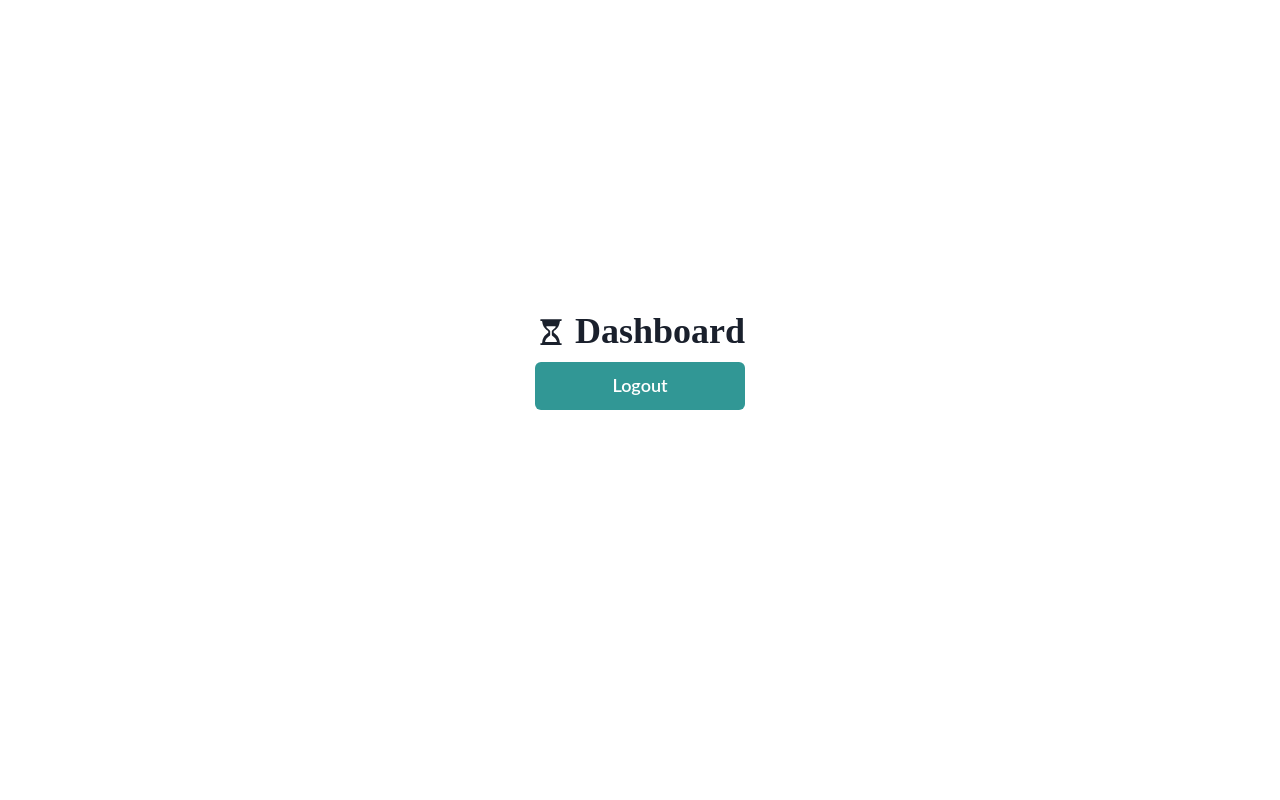
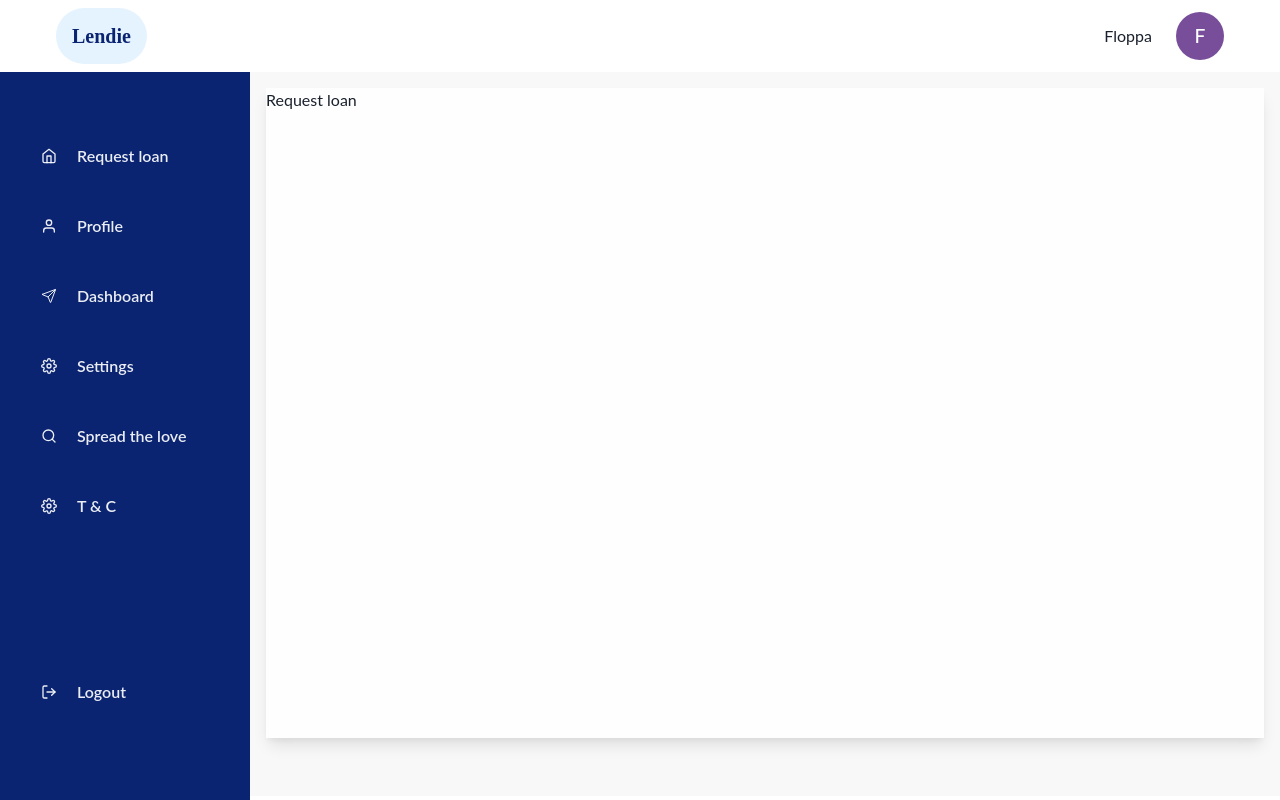
Before and after one commit to Abdul-Asa/Lendie-Loan-App, a React (Create React App) app: page /user/home in a window 1280 px wide. Built offline with nearby package versions, Linux system fonts and the light colour scheme; sample sign-in values are in the browser's storage.

Commit message:
done layout

```diff
--- /dev/null
+++ b/src/components/dashboard/SideBar.js
@@ -0,0 +1,172 @@
+import React from 'react';
+import {
+  Avatar,
+  Box,
+  Flex,
+  HStack,
+  Text,
+  WrapItem,
+  Container,
+  Button,
+  Stack,
+  Spinner,
+  AlertDialog,
+  AlertDialogHeader,
+  AlertDialogOverlay,
+  AlertDialogContent,
+  Center,
+} from '@chakra-ui/react';
+import { FiHome, FiSettings, FiSearch, FiUser, FiLogOut } from 'react-icons/fi';
+import { IoPaperPlaneOutline } from 'react-icons/io5';
+import { useRouteMatch, useHistory } from 'react-router-dom';
+import { removeUser } from '../../utils/LocalStorage';
+
+const SideBar = ({ ...rest }) => {
+  const [isOpen, setIsOpen] = React.useState(false);
+  let { path } = useRouteMatch();
+  const history = useHistory();
+
+  return (
+    <Box
+      w="250px"
+      bg="brand.300"
+      color="whiteAlpha.900"
+      pos="fixed"
+      h="full"
+      mt={[0, 0, '72px']}
+      {...rest}
+    >
+      <Flex
+        h="20"
+        alignItems="center"
+        mx="8"
+        justifyContent="space-between"
+        display={['flex', 'none']}
+      >
+        <HStack
+          marginTop="10"
+          marginBottom="5"
+          height="fit-content"
+          borderRadius="lg"
+          _hover={{ background: 'gray.100' }}
+          padding="2"
+          as="button"
+        >
+          <WrapItem>
+            <Avatar size="md" name="Floppa" />
+          </WrapItem>
+          <WrapItem mx="10">
+            <Container maxW="200px">
+              <Text fontSize="md">Floppa</Text>
+            </Container>
+          </WrapItem>
+        </HStack>
+      </Flex>
+      <Flex
+        direction="column"
+        align="center"
+        justifyContent="space-between"
+        h="80vh"
+      >
+        <Stack mt="16" w="100%" align="center" spacing="30px">
+          <Button
+            width="80%"
+            align="left"
+            justifyContent="flex-start"
+            as="a"
+            href={`${path}/`}
+            textDecoration="none"
+            bg="transparent"
+          >
+            <FiHome /> <Text mx="5">Request loan</Text>
+          </Button>
+          <Button
+            width="80%"
+            align="left"
+            as="a"
+            href={`${path}/profile`}
+            textDecoration="none"
+            justifyContent="flex-start"
+            bg="transparent"
+          >
+            <FiUser /> <Text mx="5">Profile</Text>
+          </Button>
+          <Button
+            width="80%"
+            align="left"
+            justifyContent="flex-start"
+            as="a"
+            href={`${path}/overview`}
+            textDecoration="none"
+            bg="transparent"
+          >
+            <IoPaperPlaneOutline /> <Text mx="5">Dashboard</Text>
+          </Button>
+          <Button
+            width="80%"
+            align="left"
+            justifyContent="flex-start"
+            bg="transparent"
+            as="a"
+            href={`${path}/settings`}
+            textDecoration="none"
+          >
+            <FiSettings /> <Text mx="5">Settings</Text>
+          </Button>
+          <Button
+            width="80%"
+            align="left"
+            justifyContent="flex-start"
+            bg="transparent"
+            as="a"
+            href={`${path}/share`}
+            textDecoration="none"
+          >
+            <FiSearch /> <Text mx="5">Spread the love</Text>
+          </Button>
+          <Button
+            width="80%"
+            align="left"
+            justifyContent="flex-start"
+            bg="transparent"
+            as="a"
+            href={`${path}/terms&conditions`}
+            textDecoration="none"
+          >
+            <FiSettings /> <Text mx="5">T & C</Text>
+          </Button>
+        </Stack>
+        <Button
+          width="80%"
+          align="left"
+          justifyContent="flex-start"
+          bg="transparent"
+          onClick={() => {
+            setIsOpen(true);
+            removeUser();
+            setTimeout(() => {
+              setIsOpen(false);
+              history.push('/');
+            }, 1000);
+          }}
+        >
+          <FiLogOut /> <Text mx="5">Logout</Text>
+          <AlertDialog isOpen={isOpen}>
+            <AlertDialogOverlay>
+              <AlertDialogContent>
+                <AlertDialogHeader fontSize="lg" fontWeight="bold">
+                  <Center>
+                    <Text mx="20px">Logging out</Text>
+                    <Spinner />
+                  </Center>
+                </AlertDialogHeader>
+              </AlertDialogContent>
+            </AlertDialogOverlay>
+          </AlertDialog>
+        </Button>
+      </Flex>
+    </Box>
+  );
+};
+
+export default SideBar;
--- a/src/pages/Dashboard.js
+++ b/src/pages/Dashboard.js
@@ -1,30 +1,118 @@
-// import {useState} from 'react';
-import { Heading, Center, Icon, Flex, Stack, Button } from '@chakra-ui/react';
-import { useHistory } from 'react-router-dom';
-import { IoIosHourglass } from 'react-icons/io';
-import { removeUser } from '../utils/LocalStorage';
+import React from 'react';
+import {
+  Box,
+  Flex,
+  HStack,
+  Text,
+  Container,
+  Avatar,
+  IconButton,
+  Drawer,
+  DrawerContent,
+  DrawerOverlay,
+  DrawerCloseButton,
+  useDisclosure,
+  useMediaQuery,
+  Heading,
+} from '@chakra-ui/react';
+import SideBar from '../components/dashboard/SideBar';
+import { Switch, Route, useRouteMatch } from 'react-router-dom';
+import { FiMenu } from 'react-icons/fi';
+
 const LandingPage = () => {
-  let history = useHistory();
+  const [isDesktop] = useMediaQuery('(min-width: 48em)');
+  const { isOpen, onOpen, onClose } = useDisclosure();
+  const btnRef = React.useRef();
+  let { path } = useRouteMatch();
+
   return (
-    <Center h="90vh">
-      <Stack>
-        <Flex align="center">
-          <Icon as={IoIosHourglass} mr={2} boxSize={8} />
-          <Heading> Dashboard </Heading>
+    <Box minH="100vh" transition="0.3s ease" as="section">
+      {isDesktop ? (
+        <SideBar />
+      ) : (
+        <Drawer
+          isOpen={isOpen}
+          placement="left"
+          onClose={onClose}
+          finalFocusRef={btnRef}
+        >
+          <DrawerOverlay />
+          <DrawerContent>
+            <DrawerCloseButton zIndex="overlay" />
+            <SideBar w="full" />
+          </DrawerContent>
+        </Drawer>
+      )}
+      <Box transition=".3s ease">
+        <Flex
+          as="header"
+          top="0"
+          p="2"
+          bg="whiteAlpha.900"
+          justify="space-between"
+          align="center"
+        >
+          <IconButton
+            aria-label="Menu"
+            display={{ base: 'inline-flex', md: 'none' }}
+            onClick={onOpen}
+            icon={<FiMenu />}
+            size="sm"
+          />
+          <Box
+            alignItems="center"
+            ml={[0, 12]}
+            p="16px"
+            borderRadius="60px"
+            bg="brand.100"
+          >
+            <Heading size="md" color="brand.300" fontFamily="Montserrat">
+              Lendie
+            </Heading>
+          </Box>
+          <HStack mr={[0, 12]} display={['none', 'flex', 'flex']}>
+            <Container maxW="200px">
+              <Text fontSize="md">Floppa</Text>
+            </Container>
+            <Avatar size="md" name="Floppa" />
+          </HStack>
+          <Box display={['flex', 'none', 'none']}></Box>
         </Flex>
-        <Button
-          size="lg"
-          colorScheme="teal"
-          ml={4}
-          onClick={() => {
-            removeUser();
-            history.push('/');
-          }}
-        >
-          Logout
-        </Button>
-      </Stack>
-    </Center>
+
+        <Box as="main" p="4" bg="#F8F8F8" h="90.5vh">
+          <Box
+            ml={{ base: 0, md: '250px' }}
+            borderStyle="solid"
+            bg="whiteAlpha.900"
+            minH="650px"
+            minW="280px"
+            shadow="lg"
+            overflow="auto"
+          >
+            <Switch>
+              <Route exact path={`${path}/`}>
+                <Box>Request loan</Box>
+              </Route>
+              <Route path={`${path}/profile`}>
+                <Box>Profile</Box>
+              </Route>
+              <Route path={`${path}/settings`}>
+                <Box>Settings</Box>
+              </Route>
+              <Route path={`${path}/overview`}>
+                <Box>History</Box>
+              </Route>
+              <Route path={`${path}/share`}>
+                <Box>Spread the love</Box>
+              </Route>
+              <Route path={`${path}/terms&conditions`}>
+                <Box>T and C</Box>
+              </Route>
+            </Switch>
+          </Box>
+        </Box>
+      </Box>
+    </Box>
   );
 };
 
--- a/src/routes/Routes.js
+++ b/src/routes/Routes.js
@@ -36,7 +36,7 @@ const Routes = () => {
         onSuccess={<ConfirmationSuccess />}
         onFailure={<ConfirmationFailure />}
       />
-      <PrivateRoute>
+      <PrivateRoute path="/user/home">
         <Dashboard />
       </PrivateRoute>
     </Switch>
```
